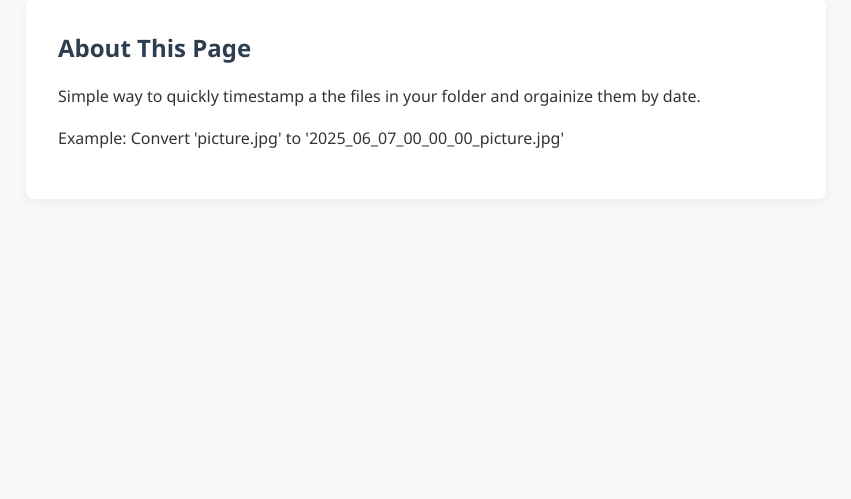
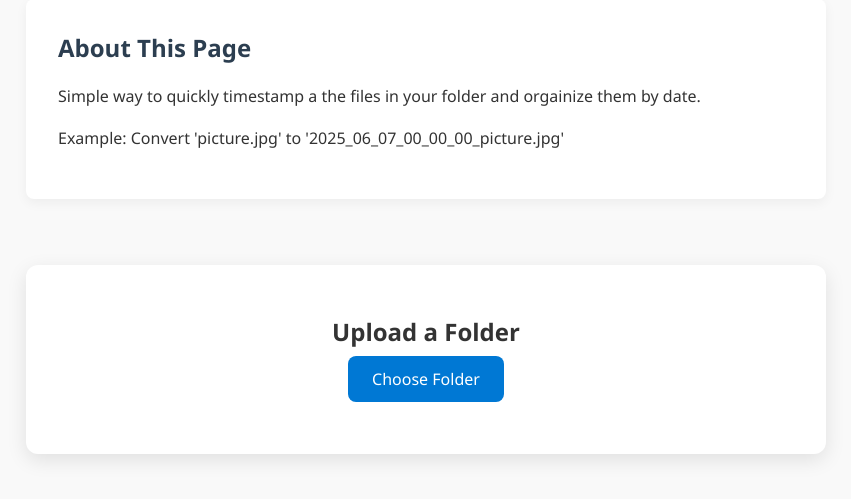
Before and after one commit to jrod2-s/file_sorter, a Flask app: page / in a window 1280 px wide. Shown: the part 152-651 px from the top of the page, without its empty margins (214-1065 px from the left). Run offline with Flask 3, Linux system fonts and the light colour scheme.

Commit message:
feat: Add html files for modern look

```diff
--- a/templates/index.html
+++ b/templates/index.html
@@ -7,8 +7,9 @@
 <body>
   <h1>Upload JPEG to Convert to PNG</h1>
   <form action="/organize" method="post" enctype="multipart/form-data">
-    <input type="file" name="image" webkitdirectory directory multiple>
+    <input type="file" name="folder" webkitdirectory directory multiple>
     <button type="submit">Convert</button>
   </form>
+
 </body>
 </html>
--- a/templates/modern.html
+++ b/templates/modern.html
@@ -44,6 +44,47 @@
 
     .description p {
       line-height: 1.6;
+
+    }
+
+        .upload-container {
+      background: white;
+      padding: 30px 40px;
+      border-radius: 12px;
+      box-shadow: 0 6px 20px rgba(0, 0, 0, 0.1);
+      text-align: center;
+    }
+
+    .upload-btn {
+      background-color: #0078d4;
+      color: white;
+      border: none;
+      padding: 12px 24px;
+      font-size: 16px;
+      border-radius: 8px;
+      cursor: pointer;
+      transition: background-color 0.3s ease;
+    }
+
+    .upload-btn:hover {
+      background-color: #005ea6;
+    }
+
+    input[type="file"] {
+      display: none;
+    }
+
+    .file-list {
+      margin-top: 20px;
+      text-align: left;
+      max-height: 200px;
+      overflow-y: auto;
+      font-size: 14px;
+    }
+
+    .file-list li {
+      margin-bottom: 5px;
+
     }
   </style>
 </head>
@@ -59,6 +100,35 @@
       <p>Simple way to quickly timestamp a the files in your folder and orgainize them by date.</p>
       <p>Example: Convert 'picture.jpg' to '2025_06_07_00_00_00_picture.jpg'</p>
     </section>
+    <br>
+    <br>
+    <br>
+
+    <div class="upload-container" style="text-align: center;">
+    <h2>Upload a Folder</h2>
+
+    <label class="upload-btn" for="folderInput">Choose Folder</label>
+    <input type="file" id="folderInput" style="text-align: center;" webkitdirectory directory multiple>
+
+    <ul class="file-list" id="fileList"></ul>
+   </div>
+
+    <script>
+      const folderInput = document.getElementById('folderInput');
+      const fileList = document.getElementById('fileList');
+
+      folderInput.addEventListener('change', () => {
+        fileList.innerHTML = '';
+        const files = folderInput.files;
+
+        for (const file of files) {
+          const li = document.createElement('li');
+          li.textContent = file.webkitRelativePath || file.name;
+          fileList.appendChild(li);
+        }
+      });
+    </script>
+
   </main>
 
 </body>
```
